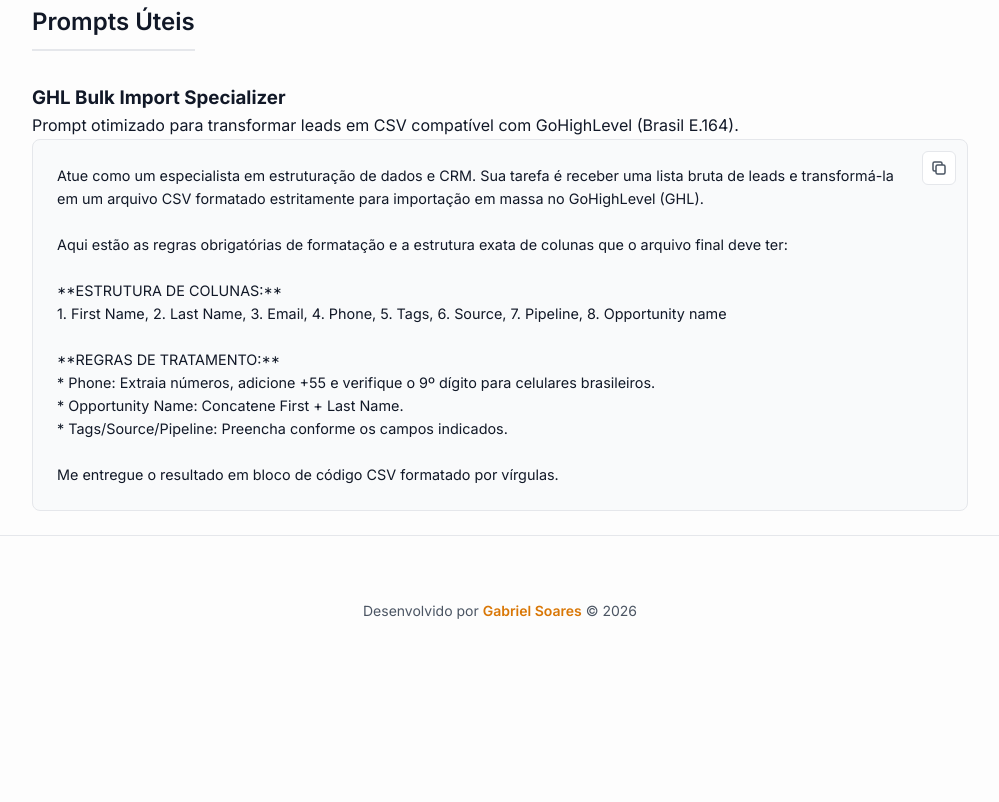
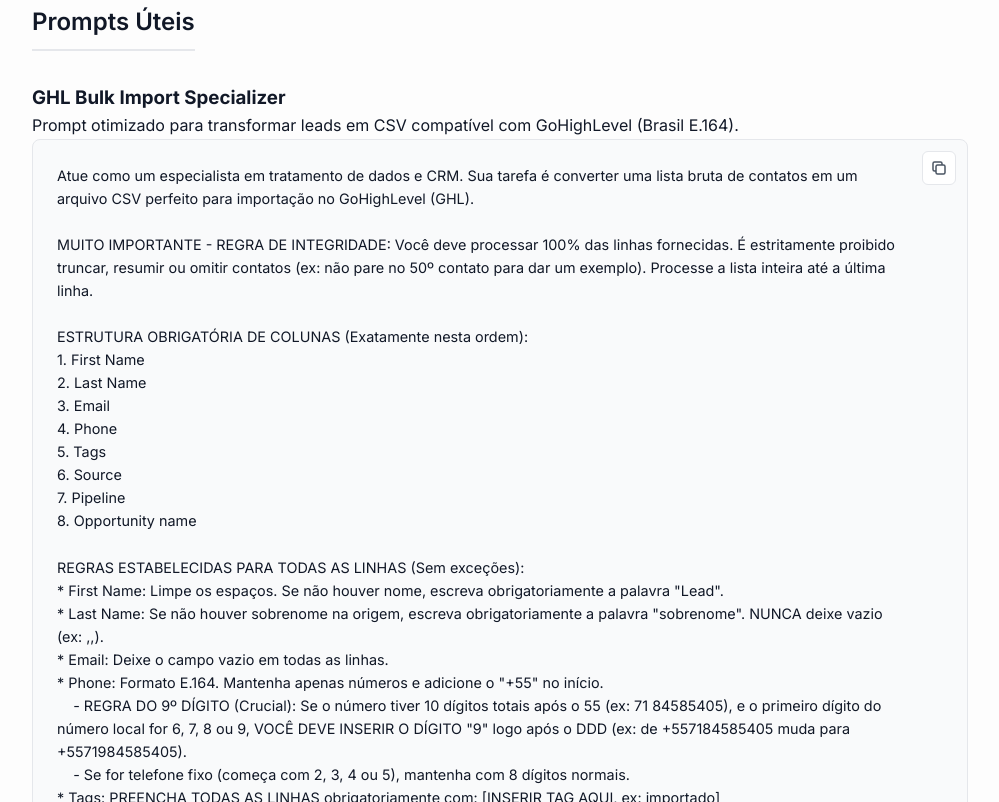
Before and after one commit to gabrielsoaressn/claude-code-skills, a plain HTML site: page index.html in a window 1280 px wide. Shown: the part 1378-2180 px from the top of the page, without its empty margins (140-1139 px from the left). Before the commit the page ends 2065 px from the top, so only its background shows below. Drawn offline with Linux system fonts and the light colour scheme.

Commit message:
Revise GHL Bulk Import prompt for clarity
Updated the prompt for GHL Bulk Import to clarify data processing rules and structure.

```diff
--- a/index.html
+++ b/index.html
@@ -327,19 +327,45 @@
                 <h3>GHL Bulk Import Specializer</h3>
                 <p class="desc">Prompt otimizado para transformar leads em CSV compatível com GoHighLevel (Brasil E.164).</p>
                 <div class="copy-wrapper prompt-wrapper">
-                    <div id="prompt-ghl" class="prompt-box">Atue como um especialista em estruturação de dados e CRM. Sua tarefa é receber uma lista bruta de leads e transformá-la em um arquivo CSV formatado estritamente para importação em massa no GoHighLevel (GHL).
+                    <div id="prompt-ghl" class="prompt-box">Atue como um especialista em tratamento de dados e CRM. Sua tarefa é converter uma lista bruta de contatos em um arquivo CSV perfeito para importação no GoHighLevel (GHL).
 
-Aqui estão as regras obrigatórias de formatação e a estrutura exata de colunas que o arquivo final deve ter:
+MUITO IMPORTANTE - REGRA DE INTEGRIDADE: Você deve processar 100% das linhas fornecidas. É estritamente proibido truncar, resumir ou omitir contatos (ex: não pare no 50º contato para dar um exemplo). Processe a lista inteira até a última linha.
 
-**ESTRUTURA DE COLUNAS:**
-1. First Name, 2. Last Name, 3. Email, 4. Phone, 5. Tags, 6. Source, 7. Pipeline, 8. Opportunity name
+ESTRUTURA OBRIGATÓRIA DE COLUNAS (Exatamente nesta ordem):
+1. First Name
+2. Last Name
+3. Email
+4. Phone
+5. Tags
+6. Source
+7. Pipeline
+8. Opportunity name
 
-**REGRAS DE TRATAMENTO:**
-* Phone: Extraia números, adicione +55 e verifique o 9º dígito para celulares brasileiros.
-* Opportunity Name: Concatene First + Last Name.
-* Tags/Source/Pipeline: Preencha conforme os campos indicados.
+REGRAS ESTABELECIDAS PARA TODAS AS LINHAS (Sem exceções):
+* First Name: Limpe os espaços. Se não houver nome, escreva obrigatoriamente a palavra "Lead".
+* Last Name: Se não houver sobrenome na origem, escreva obrigatoriamente a palavra "sobrenome". NUNCA deixe vazio (ex: ,,).
+* Email: Deixe o campo vazio em todas as linhas.
+* Phone: Formato E.164. Mantenha apenas números e adicione o "+55" no início.
+    - REGRA DO 9º DÍGITO (Crucial): Se o número tiver 10 dígitos totais após o 55 (ex: 71 84585405), e o primeiro dígito do número local for 6, 7, 8 ou 9, VOCÊ DEVE INSERIR O DÍGITO "9" logo após o DDD (ex: de +557184585405 muda para +5571984585405).
+    - Se for telefone fixo (começa com 2, 3, 4 ou 5), mantenha com 8 dígitos normais.
+* Tags: PREENCHA TODAS AS LINHAS obrigatoriamente com: [INSERIR TAG AQUI, ex: importado]
+* Source: PREENCHA TODAS AS LINHAS obrigatoriamente com: [INSERIR FONTE AQUI, ex: importação março 2026]
+* Pipeline: PREENCHA TODAS AS LINHAS obrigatoriamente com: [INSERIR PIPELINE AQUI, ex: 2. Corretor]
+* Opportunity name: Concatene "First Name" + " " + "Last Name".
 
-Me entregue o resultado em bloco de código CSV formatado por vírgulas.</div>
+EXEMPLO DE COMO TODAS AS LINHAS DEVEM FICAR (NUNCA DEIXE VAZIOS NAS PONTAS):
+First Name,Last Name,Email,Phone,Tags,Source,Pipeline,Opportunity name
+João,Silva,,+5571988887777,importado,importação março 2026,2. Corretor,João Silva
+Lead,sobrenome,,+5571984585405,importado,importação março 2026,2. Corretor,Lead sobrenome
+Wesley,sobrenome,,+5575982227627,importado,importação março 2026,2. Corretor,Wesley sobrenome
+
+FORMATO DE SAÍDA E ENTREGA (AÇÃO IMEDIATA):
+Não me faça perguntas adicionais (ex: "Deseja que eu gere um arquivo?"). Entregue o resultado direto na sua primeira resposta seguindo esta lógica:
+1. Se a sua plataforma tiver a capacidade de gerar arquivos para download (como Advanced Data Analysis/Code Interpreter), rode um script silenciosamente, gere o arquivo .csv final com TODAS as linhas e me dê apenas o link de download.
+2. Se você NÃO tiver capacidade de gerar arquivos para download, retorne APENAS um bloco de código CSV contendo ABSOLUTAMENTE TODAS as linhas processadas. Não quebre a resposta e não abrevie.
+
+Aqui estão os dados brutos para você processar:
+[COLE A SUA LISTA DE DADOS AQUI].</div>
                     <button class="copy-button" onclick="copyText('prompt-ghl', this)" title="Copiar prompt">
                         <svg xmlns="http://www.w3.org/2000/svg" width="18" height="18" fill="none" viewBox="0 0 24 24" stroke="currentColor" stroke-width="2"><path d="M8 16H6a2 2 0 01-2-2V6a2 2 0 012-2h8a2 2 0 012 2v2m-6 12h8a2 2 0 002-2v-8a2 2 0 00-2-2h-8a2 2 0 00-2 2v8a2 2 0 002 2z" /></svg>
                     </button>
```
